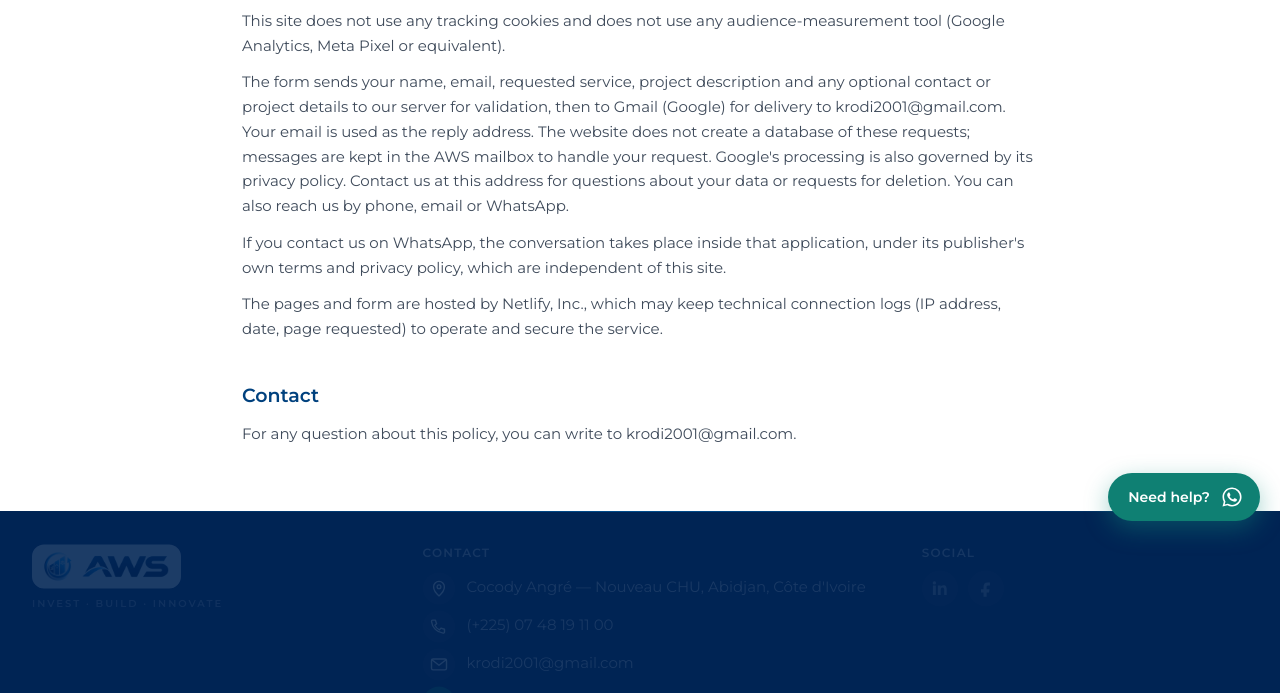
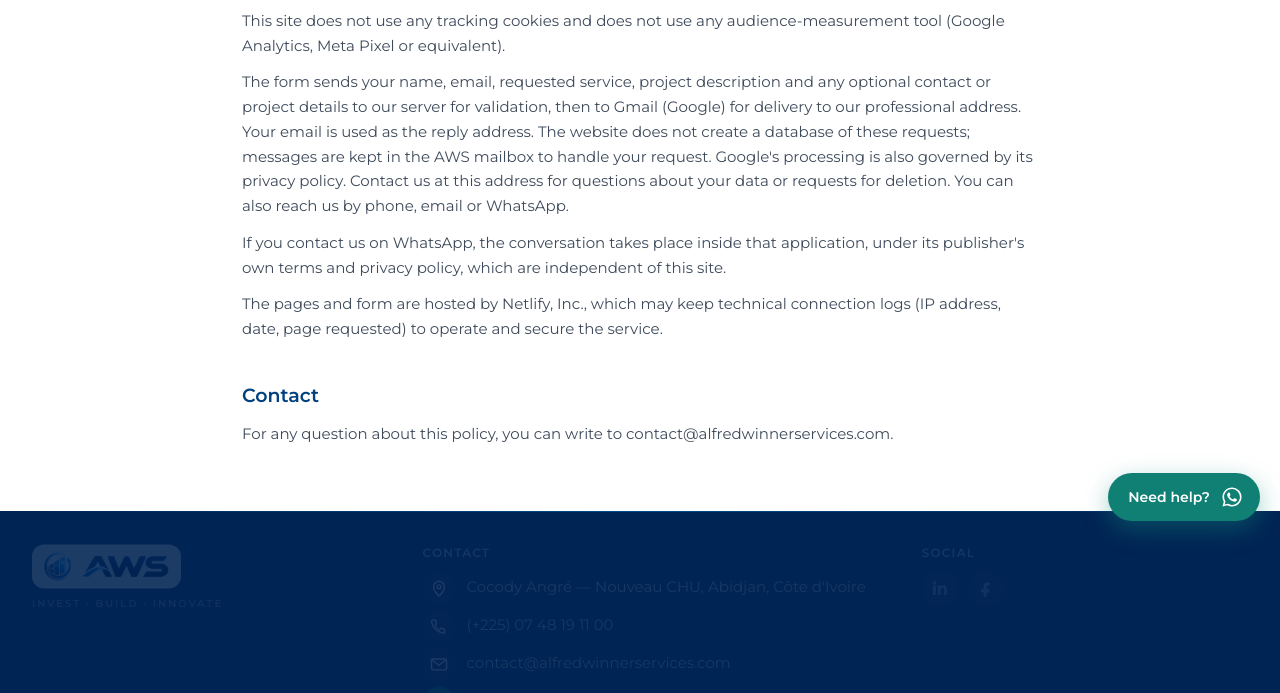
Before and after one commit to AlfredMusk/alfred-winner-services, a Next.js app: page /en/confidentialite in a window 1280 px wide. Shown: the part 259-952 px from the top of the page. Built offline with nearby package versions, Linux system fonts and the light colour scheme.

Commit message:
chore: publish professional contact email

```diff
--- a/src/i18n/dictionaries.ts
+++ b/src/i18n/dictionaries.ts
@@ -377,8 +377,8 @@ const fr = {
     telephone: telephoneAffiche,
     telephoneHref: telHref,
     emailLabel: "Email",
-    email: "krodi2001@gmail.com",
-    emailMailtoHref: "mailto:krodi2001@gmail.com",
+    email: "contact@alfredwinnerservices.com",
+    emailMailtoHref: "mailto:contact@alfredwinnerservices.com",
     // Formulaire de prise de contact structuree ("project intake") —
     // remplace l'ancien formulaire court. Champs requis valides
     // cote client ET serveur (voir src/app/api/contact/route.ts).
@@ -408,7 +408,7 @@ const fr = {
       succesEnvoye:
         "Votre demande a été transmise au service de messagerie. Merci de nous avoir contactés.",
       erreurGenerique:
-        "Une erreur est survenue. Vous pouvez réessayer, ou nous écrire directement à krodi2001@gmail.com.",
+        "Une erreur est survenue. Vous pouvez réessayer, ou nous écrire directement à contact@alfredwinnerservices.com.",
       erreurValidation: "Merci de corriger les champs signalés ci-dessous.",
       champObligatoire: "Ce champ est obligatoire.",
       champEmailInvalide: "Merci d'indiquer une adresse email valide.",
@@ -458,7 +458,7 @@ const fr = {
           "RCCM : CI-ABJ-03-2025-B13-07068.",
           "Adresse : Cocody Angré — Nouveau CHU, Abidjan, Côte d'Ivoire.",
           "Directeur de la publication : Krodi Krotchaman Alfred Donald, Fondateur & CEO.",
-          "Contact : (+225) 07 48 19 11 00 — krodi2001@gmail.com.",
+          "Contact : (+225) 07 48 19 11 00 — contact@alfredwinnerservices.com.",
         ],
       },
       {
@@ -482,7 +482,7 @@ const fr = {
         titre: "Données collectées",
         paragraphes: [
           "Ce site ne dépose aucun cookie de suivi et n'utilise aucun outil d'analyse d'audience (Google Analytics, Meta Pixel ou équivalent).",
-          "Le formulaire transmet votre nom, votre email, le service recherché, la description du projet et les coordonnées ou informations facultatives renseignées à notre serveur pour validation, puis à Gmail (Google) pour envoi à krodi2001@gmail.com. Votre email sert d'adresse de réponse. Le site ne crée pas de base de données de ces demandes ; les messages sont conservés dans la messagerie AWS pour traiter votre demande. Le traitement par Google relève également de sa politique de confidentialité. Pour toute demande concernant vos données ou leur suppression, contactez-nous à cette adresse. Vous pouvez aussi nous contacter par téléphone, par email ou par WhatsApp.",
+          "Le formulaire transmet votre nom, votre email, le service recherché, la description du projet et les coordonnées ou informations facultatives renseignées à notre serveur pour validation, puis à Gmail (Google) pour envoi à notre adresse professionnelle. Votre email sert d'adresse de réponse. Le site ne crée pas de base de données de ces demandes ; les messages sont conservés dans la messagerie AWS pour traiter votre demande. Le traitement par Google relève également de sa politique de confidentialité. Pour toute demande concernant vos données ou leur suppression, contactez-nous à cette adresse. Vous pouvez aussi nous contacter par téléphone, par email ou par WhatsApp.",
           "Si vous nous contactez par WhatsApp, l'échange se déroule dans cette application, selon les conditions et la politique de confidentialité de son éditeur, indépendantes de ce site.",
           "Les pages et le formulaire sont hébergés par Netlify, Inc., qui peut conserver des journaux de connexion techniques (adresse IP, date, page demandée) pour assurer le fonctionnement et la sécurité du service.",
         ],
@@ -490,7 +490,7 @@ const fr = {
       {
         titre: "Contact",
         paragraphes: [
-          "Pour toute question relative à cette politique, vous pouvez écrire à krodi2001@gmail.com.",
+            "Pour toute question relative à cette politique, vous pouvez écrire à contact@alfredwinnerservices.com.",
         ],
       },
     ],
@@ -774,8 +774,8 @@ const en: Dictionary = {
     telephone: telephoneAffiche,
     telephoneHref: telHref,
     emailLabel: "Email",
-    email: "krodi2001@gmail.com",
-    emailMailtoHref: "mailto:krodi2001@gmail.com",
+    email: "contact@alfredwinnerservices.com",
+    emailMailtoHref: "mailto:contact@alfredwinnerservices.com",
     formulaire: {
       nom: "Full name",
       email: "Email",
@@ -796,7 +796,7 @@ const en: Dictionary = {
       envoiEnCours: "Sending…",
       succesEnvoye: "Your request has been submitted to the email service. Thank you for contacting us.",
       erreurGenerique:
-        "Something went wrong. You can try again, or write to us directly at krodi2001@gmail.com.",
+        "Something went wrong. You can try again, or write to us directly at contact@alfredwinnerservices.com.",
       erreurValidation: "Please correct the fields flagged below.",
       champObligatoire: "This field is required.",
       champEmailInvalide: "Please provide a valid email address.",
@@ -837,7 +837,7 @@ const en: Dictionary = {
           "RCCM: CI-ABJ-03-2025-B13-07068.",
           "Address: Cocody Angré — Nouveau CHU, Abidjan, Côte d'Ivoire.",
           "Publication director: Krodi Krotchaman Alfred Donald, Founder & CEO.",
-          "Contact: (+225) 07 48 19 11 00 — krodi2001@gmail.com.",
+          "Contact: (+225) 07 48 19 11 00 — contact@alfredwinnerservices.com.",
         ],
       },
       {
@@ -861,7 +861,7 @@ const en: Dictionary = {
         titre: "Data collected",
         paragraphes: [
           "This site does not use any tracking cookies and does not use any audience-measurement tool (Google Analytics, Meta Pixel or equivalent).",
-          "The form sends your name, email, requested service, project description and any optional contact or project details to our server for validation, then to Gmail (Google) for delivery to krodi2001@gmail.com. Your email is used as the reply address. The website does not create a database of these requests; messages are kept in the AWS mailbox to handle your request. Google's processing is also governed by its privacy policy. Contact us at this address for questions about your data or requests for deletion. You can also reach us by phone, email or WhatsApp.",
+          "The form sends your name, email, requested service, project description and any optional contact or project details to our server for validation, then to Gmail (Google) for delivery to our professional address. Your email is used as the reply address. The website does not create a database of these requests; messages are kept in the AWS mailbox to handle your request. Google's processing is also governed by its privacy policy. Contact us at this address for questions about your data or requests for deletion. You can also reach us by phone, email or WhatsApp.",
           "If you contact us on WhatsApp, the conversation takes place inside that application, under its publisher's own terms and privacy policy, which are independent of this site.",
           "The pages and form are hosted by Netlify, Inc., which may keep technical connection logs (IP address, date, page requested) to operate and secure the service.",
         ],
@@ -869,7 +869,7 @@ const en: Dictionary = {
       {
         titre: "Contact",
         paragraphes: [
-          "For any question about this policy, you can write to krodi2001@gmail.com.",
+            "For any question about this policy, you can write to contact@alfredwinnerservices.com.",
         ],
       },
     ],
--- a/src/lib/seo.ts
+++ b/src/lib/seo.ts
@@ -35,7 +35,7 @@ export const business = {
   name: "Alfred Winner Services",
   legalName: "ALFRED WINNER SERVICES",
   telephone: telephoneE164,
-  email: "krodi2001@gmail.com",
+  email: "contact@alfredwinnerservices.com",
   logoPath: "/images/brand/logo.png",
 } as const;
 
```
Also changed, not shown: 1 other file (tests, documents, lock files or other folders).
